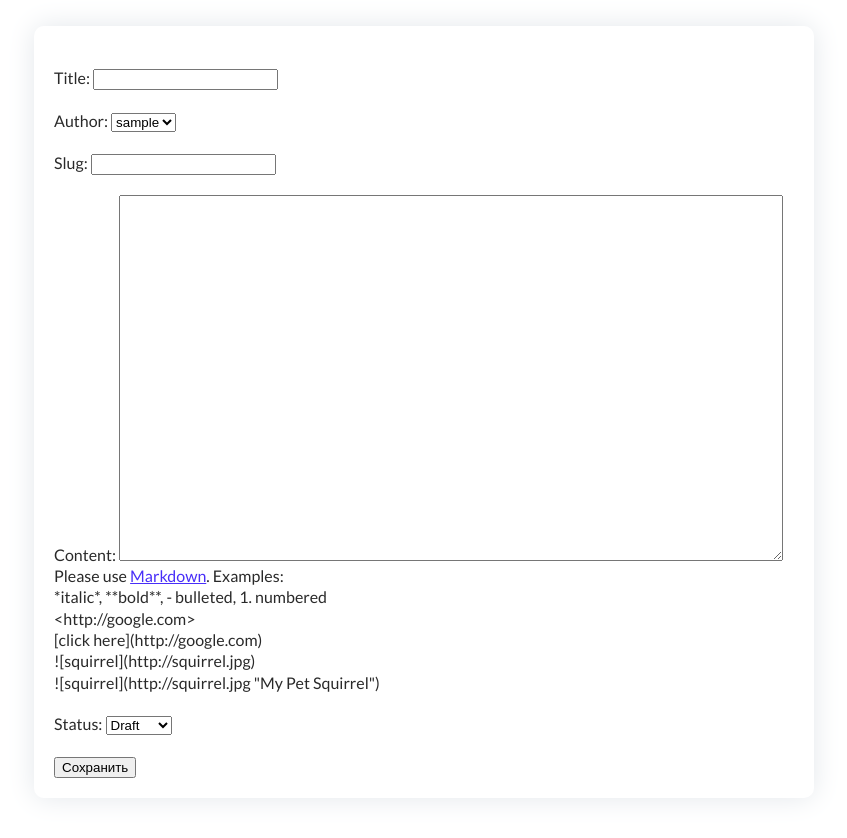
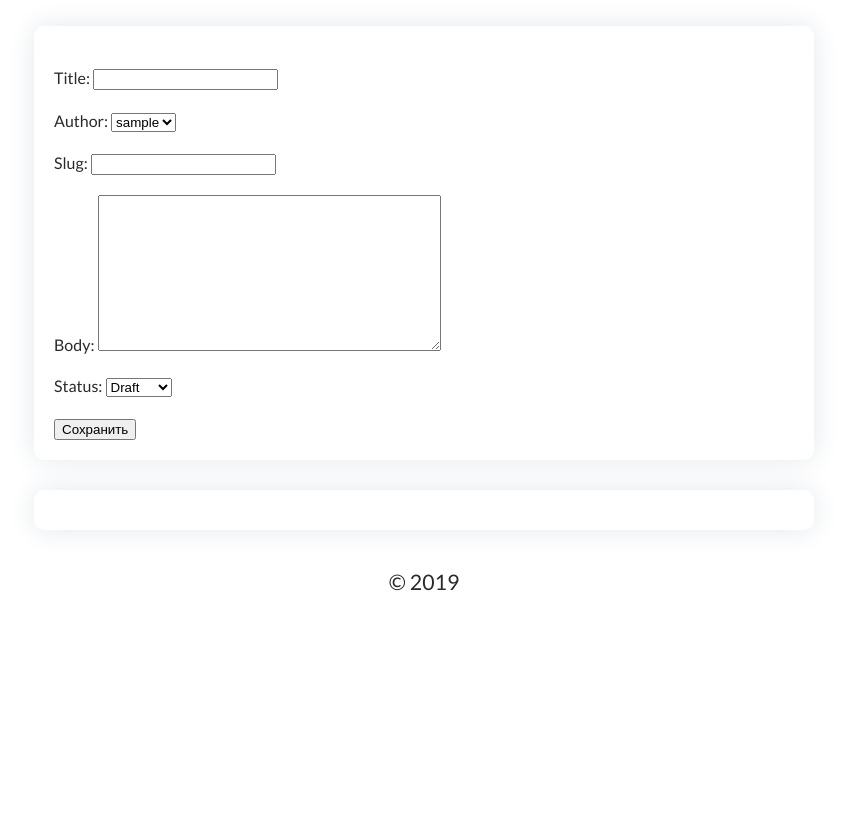
Before and after one commit to goDlin86/VetalBlog, a Django app: page /newpost/ in a window 1280 px wide. Shown: the part 358-1196 px from the top of the page, without its empty margins (216-1063 px from the left). After the commit the page ends 949 px from the top, so only its background shows below. Run offline with Django 3.2, Linux system fonts and the light colour scheme; the visitor is signed in with stand-in values (Sample User, id 1); data comes from the database, SQL or seed files in the repository.

Commit message:
add markdown text

```diff
--- a/VetalBlog/settings.py
+++ b/VetalBlog/settings.py
@@ -42,6 +42,7 @@ INSTALLED_APPS = [
     'django.contrib.staticfiles',
 
     'storages',
+    'markdownx',
     'blog'
 ]
 
@@ -88,7 +89,7 @@ DATABASES = {
         'ENGINE': 'django.db.backends.postgresql_psycopg2',
         'NAME': 'blog',
         'USER': 'godlin',
-        'PASSWORD': os.environ.get('DATABASE_PASSWORD'),
+        'PASSWORD': os.environ.get('DATABASE_PASSWORD', '90d09145'),
         'HOST': 'localhost',
         'PORT': '',
     }
--- a/VetalBlog/urls.py
+++ b/VetalBlog/urls.py
@@ -19,4 +19,5 @@ from django.urls import path, include
 urlpatterns = [
     path('admin/', admin.site.urls),
     path('', include('blog.urls')),
+    path('markdownx/', include('markdownx.urls'))
 ]
--- a/blog/admin.py
+++ b/blog/admin.py
@@ -1,8 +1,10 @@
 from django.contrib import admin
 from .models import Post, Comment
+from markdownx.admin import MarkdownxModelAdmin
+
 
 @admin.register(Post)
-class PostAdmin(admin.ModelAdmin):
+class PostAdmin(MarkdownxModelAdmin):
     list_display = ('title', 'slug', 'status', 'created_on')
     list_filter = ("status",)
     search_fields = ['title', 'content']
--- a/blog/forms.py
+++ b/blog/forms.py
@@ -1,5 +1,6 @@
 from .models import Comment, Post
 from django import forms
+from markdownx.fields import MarkdownxFormField
 
 
 class CommentForm(forms.ModelForm):
@@ -31,13 +32,15 @@ class PostForm(forms.ModelForm):
     #                                      label='Publication time',
     #                                      help_text=DATETIME_HELP_TEXT)
 
-    content = forms.CharField(
-        widget=forms.Textarea(attrs={'rows': '24', 'cols': '80'}),
-        help_text=MARKDOWN_HELP_TEXT)
+    # content = forms.CharField(
+    #     widget=forms.Textarea(attrs={'rows': '24', 'cols': '80'}),
+    #     help_text=MARKDOWN_HELP_TEXT)
+
+    body = MarkdownxFormField()
 
     class Meta:
         model = Post
-        fields = ['title', 'author', 'slug', 'content', 'status']
+        fields = ['title', 'author', 'slug', 'body', 'status']
 
     def save(self, commit=True, publish=False):
         instance = super(PostForm, self).save(commit=False)
--- a/blog/models.py
+++ b/blog/models.py
@@ -1,5 +1,7 @@
 from django.db import models
 from django.contrib.auth.models import User
+from markdownx.models import MarkdownxField
+from markdownx.utils import markdownify
 
 
 STATUS = (
@@ -7,12 +9,14 @@ STATUS = (
     (1, "Publish")
 )
 
+
 class Post(models.Model):
     title = models.CharField(max_length=200, unique=True)
     slug = models.SlugField(max_length=200, unique=True)
     author = models.ForeignKey(User, on_delete=models.CASCADE, related_name='blog_posts')
     updated_on = models.DateTimeField(auto_now=True)
-    content = models.TextField()
+    #content = models.TextField()
+    body = MarkdownxField()
     created_on = models.DateTimeField(auto_now_add=True)
     status = models.IntegerField(choices=STATUS, default=0)
 
@@ -21,6 +25,13 @@ class Post(models.Model):
 
     def __str__(self):
         return self.title
+
+    def formatted_markdown(self):
+        return markdownify(self.body)
+
+    def body_summary(self):
+        return markdownify(self.body[:300] + "...")
+
 
 class Comment(models.Model):
     post = models.ForeignKey(Post, on_delete=models.CASCADE, related_name='comments')
--- a/templates/base.html
+++ b/templates/base.html
@@ -12,9 +12,14 @@
 
     <body>
 
-        <header>
-
+        <header class="center">
+            <div class="container">
+                <h1>Blog</h1>
+                <a href="/"><div class="circle"></div></a>
+                <div class="themeblog">theme blog</div>
+            </div>
         </header>
+        <div class="line"></div>
 
         {% block content %}
 
--- a/templates/new_post.html
+++ b/templates/new_post.html
@@ -1,22 +1,18 @@
-{% extends 'base.html' %} {% block content %}
+{% extends "base.html" %}
+{% block content %}
 
-<header class="center">
-    <div class="container">
-        <h1>Blog</h1>
-        <a href="/"><div class="circle"></div></a>
-        <div class="themeblog">theme blog</div>
-    </div>
-</header>
-<div class="line"></div>
 <div class="container">
 
-      <article>
+    <article>
         <form method="post" style="margin-top: 1.3em;">
           {{ form.as_p }}
           {% csrf_token %}
           <button type="submit" class="btn btn-primary  btn-lg">Сохранить</button>
         </form>
-      </article>
+    </article>
+    <article>
+        {{ form.media }}
+    </article>
 
 </div>
 
```
Also changed, not shown: blog/views.py (+4 -4 lines), templates/index.html (+3 -9 lines), templates/post_detail.html (+3 -11 lines), blog/migrations/0001_initial.py, blog/migrations/0002_comment.py (deleted), 1 other file.
